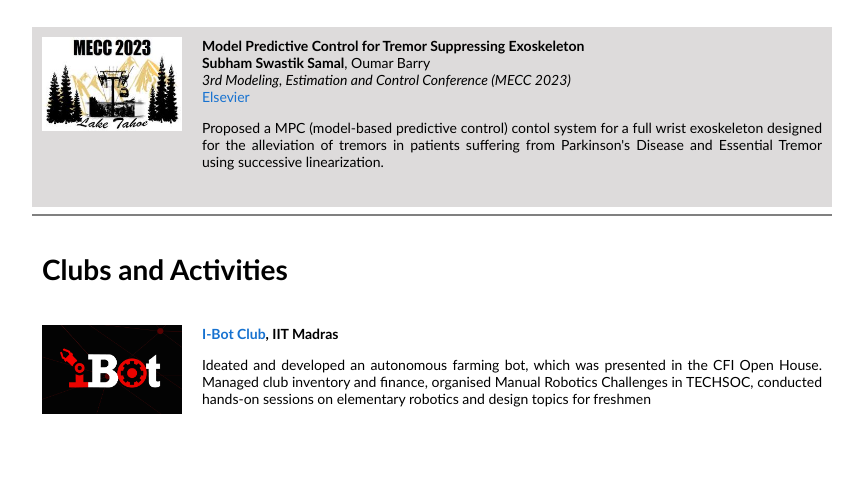
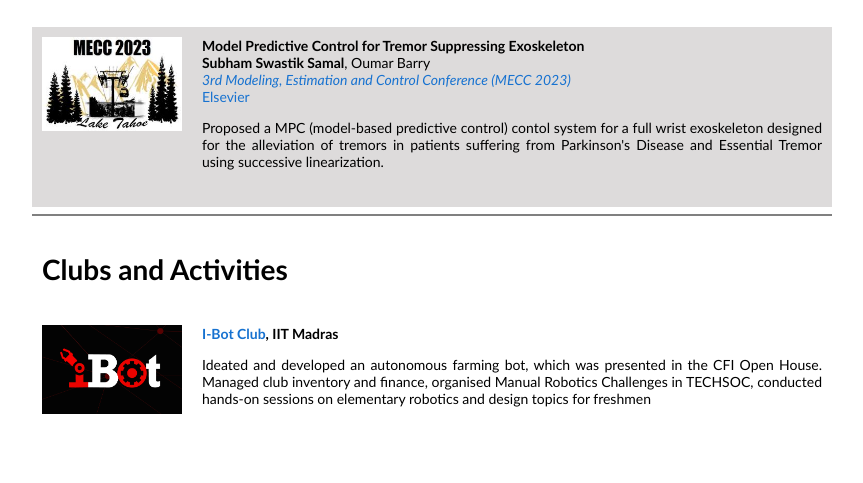
Before and after one commit to SubhamSS/SubhamSS.github.io, a plain HTML site: page index.html in a window 1280 px wide. Shown: the part 4283-4766 px from the top of the page, without its empty margins (208-1071 px from the left). Drawn offline with Linux system fonts and the light colour scheme.

Commit message:
Add conference

```diff
--- a/index.html
+++ b/index.html
@@ -436,7 +436,7 @@
             <br>
             <strong>Subham Swastik Samal</strong>, Oumar Barry</a>
             <br>
-            <em>3rd Modeling, Estimation and Control Conference (MECC 2023)</em>
+            <em><a href=https://mecc2023.a2c2.org/>3rd Modeling, Estimation and Control Conference (MECC 2023)</a></em>
             <br>
             <a href="https://www.sciencedirect.com/science/article/pii/S2405896323023807">Elsevier</a>
             <p style="text-align:justify">Proposed a MPC (model-based predictive control) contol system for a full wrist exoskeleton designed
```
